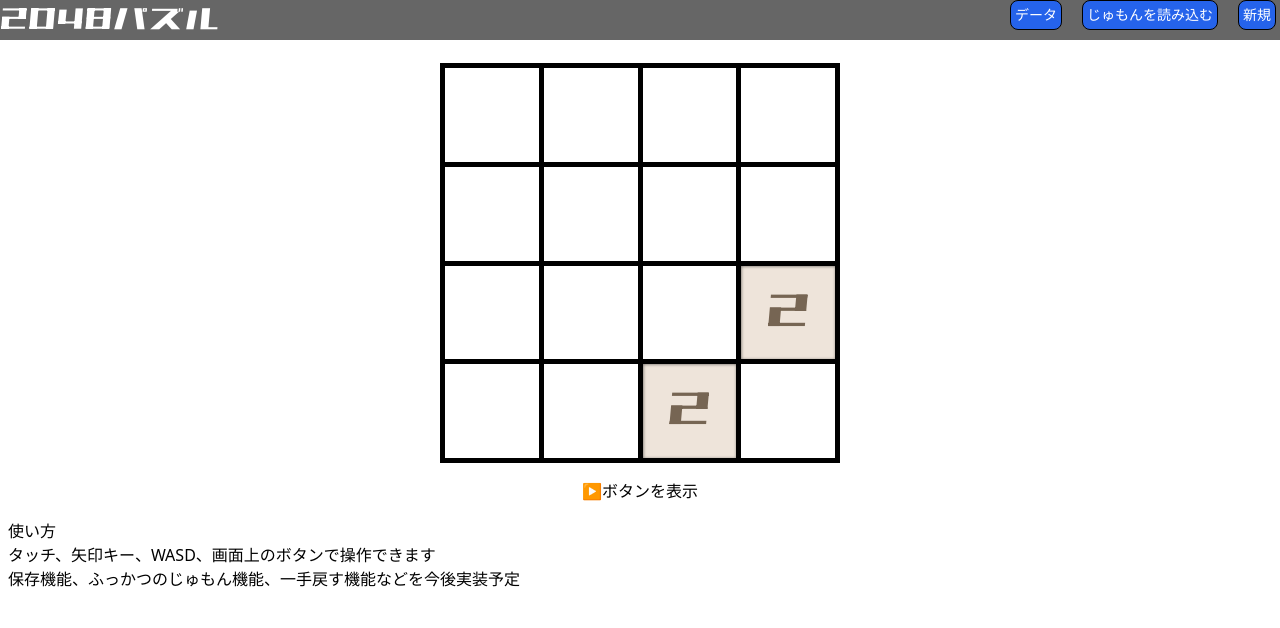
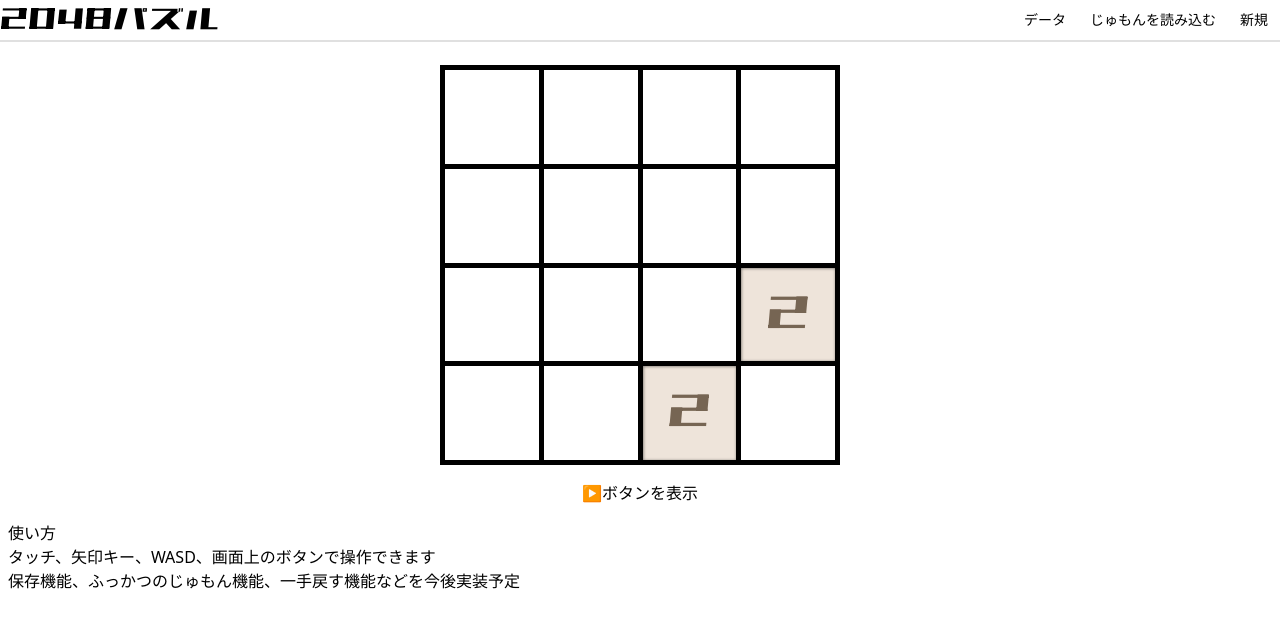
Before and after one commit to tomo-x7/2048, a React (Vite) app: page / in a window 1280 px wide. Shown: the top 628 px of the page. Built offline with nearby package versions, Linux system fonts and the light colour scheme.

Commit message:
headerstyle

```diff
--- a/src/Header.tsx
+++ b/src/Header.tsx
@@ -1,7 +1,7 @@
 import { useState } from "react";
 import { LoadJumon } from "./LoadJumon";
 import { Datalist } from "./UI/Datalist";
-import { Button } from "./common/Button";
+import { Button, HeaderButton } from "./common/Button";
 
 export function Header({
 	Newbutton,
@@ -20,14 +20,14 @@ export function Header({
 		<>
 			<div
 				className="sticky top-0 left-0 right-0 mb-[15px] flex justify-between h-fit items-start max-[480px]:flex-col"
-				style={{ backgroundColor: "#666" }}
+				style={{ backgroundColor: "white", borderBottom: "solid 2px #0000001f" }}
 			>
-				<h2 className="text-4xl text-white" style={{ fontFamily: "gkktt" }}>
+				<h2 className="text-4xl text-black" style={{ fontFamily: "gkktt" }}>
 					2048パズル
 				</h2>
-				<div className="flex-1 flex gap-3 h-full w-full text-white justify-end items-center">
-					<Button onClick={() => setsaveload("saveload")}>データ</Button>
-					<Button onClick={() => setsaveload("jumon")}>じゅもんを読み込む</Button>
+				<div className="flex h-[40px] text-white justify-start items-center">
+					<HeaderButton onClick={() => setsaveload("saveload")}>データ</HeaderButton>
+					<HeaderButton onClick={() => setsaveload("jumon")}>じゅもんを読み込む</HeaderButton>
 					{Newbutton}
 				</div>
 			</div>
--- a/src/UI/Newbutton.tsx
+++ b/src/UI/Newbutton.tsx
@@ -1,6 +1,6 @@
 import { useState } from "react";
 import { Overlay } from "../Overlay";
-import { Button } from "../common/Button";
+import { Button, HeaderButton } from "../common/Button";
 
 export function Newbutton({
 	size,
@@ -46,13 +46,13 @@ export function Newbutton({
 					</div>
 				</Overlay>
 			)}
-			<Button
+			<HeaderButton
 				onClick={() => {
 					setopen(true);
 				}}
 			>
 				新規
-			</Button>
+			</HeaderButton>
 		</>
 	);
 }
--- /dev/null
+++ b/src/common/Button.module.css
@@ -0,0 +1,9 @@
+.HeaderButton{
+    transition: all 500ms;
+}
+.HeaderButton:hover{
+    background-color: #e5e7eb;
+}
+.HeaderButton:not(:hover){
+    background-color: #fff;
+}
--- a/src/common/Button.tsx
+++ b/src/common/Button.tsx
@@ -1,3 +1,4 @@
+import modstyle from "./Button.module.css";
 export function Button({
 	onClick,
 	children,
@@ -14,3 +15,19 @@ export function Button({
 		</button>
 	);
 }
+export function HeaderButton({
+	onClick,
+	children,
+	style,
+}: { onClick: () => void; children: React.ReactNode; style?: React.CSSProperties }) {
+	return (
+		<button
+			type="button"
+			className={`text-sm p-1 h-full px-3 text-black ${modstyle.HeaderButton}`}
+			style={{ ...style }}
+			onClick={onClick}
+		>
+			{children}
+		</button>
+	);
+}
```
